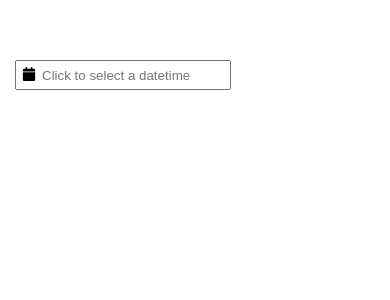
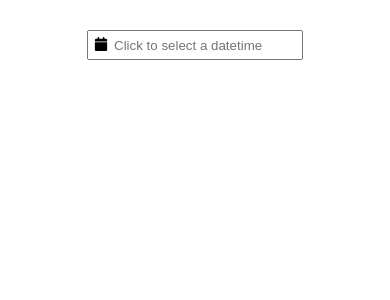
Before and after one commit to KahChee/weather-forecast-and-traffic-cam, a React (Create React App) app in the folder web/: page / in a window 390 px wide. Shown: the top 300 px of the page. Built offline with nearby package versions, Linux system fonts and the light colour scheme.

Commit message:
Update styling

```diff
--- a/web/src/App.css
+++ b/web/src/App.css
@@ -1,7 +1,7 @@
 html {
   position: relative;
   font-size: 14px;
-  line-height: 1.2;
+  line-height: 1.3;
   height: 100%;
 }
 body,
--- a/web/src/components/layout/styles/index.css
+++ b/web/src/components/layout/styles/index.css
@@ -1,7 +1,7 @@
 .main-container {
   position: relative;
   width: 100%;
-  max-width: 65%;
+  max-width: 80%;
   height: 100%;
   margin: auto;
   padding: 60px 15px;
@@ -11,5 +11,6 @@
 @media all and (max-width: 1024px) {
   .main-container {
     max-width: 100%;
+    padding: 30px 15px;
   }
 }
--- a/web/src/components/search-date-picker/index.js
+++ b/web/src/components/search-date-picker/index.js
@@ -1,8 +1,10 @@
 import DatePicker from 'react-datepicker';
 import 'react-datepicker/dist/react-datepicker.css';
+import './styles/index.css';
 
 const SearchDatePicker = ({ searchDateTime, handleOnChange }) => {
   return (
+    <div className="search-date-picker-container">
       <DatePicker
         placeholderText="Click to select a datetime"
         showIcon
@@ -13,6 +15,7 @@ const SearchDatePicker = ({ searchDateTime, handleOnChange }) => {
         selected={searchDateTime}
         onChange={handleOnChange}
       />
+    </div>
   );
 }
 
--- /dev/null
+++ b/web/src/components/search-date-picker/styles/index.css
@@ -0,0 +1,10 @@
+.react-datepicker-popper {
+  z-index: 9;
+}
+
+@media all and (max-width: 1024px) {
+  .search-date-picker-container {
+    display: flex;
+    justify-content: center;
+  }
+}
```
Lines whose indentation alone changed are shown as unchanged.
